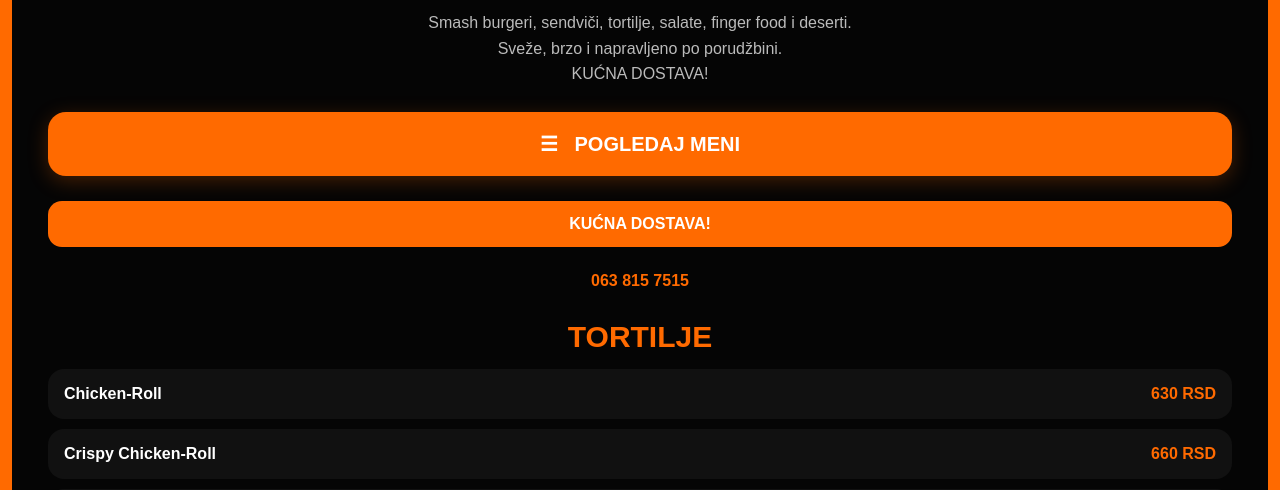
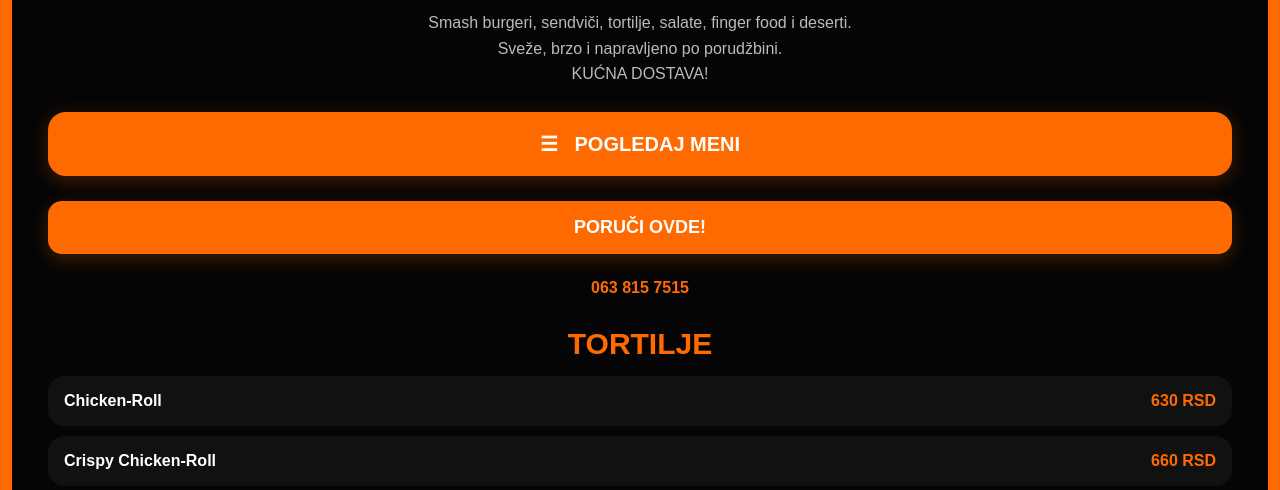
Before and after one commit to nikola9888/RollBar-Website, a PHP site: page / in a window 1280 px wide. Shown: the part 244-734 px from the top of the page. Run offline with PHP 8.4, Linux system fonts and the light colour scheme.

Commit message:
Turn home delivery banner into order button

```diff
--- a/index.php
+++ b/index.php
@@ -130,13 +130,32 @@ h1 {
 }
 
 .delivery {
+    display: block;
     background: #FF6A00;
     color: #fff;
-    padding: 14px;
+    padding: 16px 14px;
     border-radius: 14px;
     text-align: center;
-    font-weight: 800;
+    font-weight: 900;
+    font-size: 18px;
+    text-decoration: none;
     margin-bottom: 25px;
+    box-shadow: 0 5px 18px rgba(255,106,0,.25);
+    transition: transform .18s ease, background .18s ease, box-shadow .18s ease;
+}
+
+.delivery:hover {
+    background: #ff7b1f;
+    box-shadow: 0 7px 22px rgba(255,106,0,.35);
+}
+
+.delivery:active {
+    transform: scale(.97);
+}
+
+.delivery:focus-visible {
+    outline: 3px solid #fff;
+    outline-offset: 3px;
 }
 
 .phone {
@@ -356,7 +375,7 @@ KUĆNA DOSTAVA!
 </details>
 
 <!-- DOSTAVA -->
-<div class="delivery">KUĆNA DOSTAVA!</div>
+<a class="delivery" href="https://rollbar013.rs/poruci/">PORUČI OVDE!</a>
 
 <p class="phone">
 <a href="tel:+38163817515">063 815 7515</a>
```
